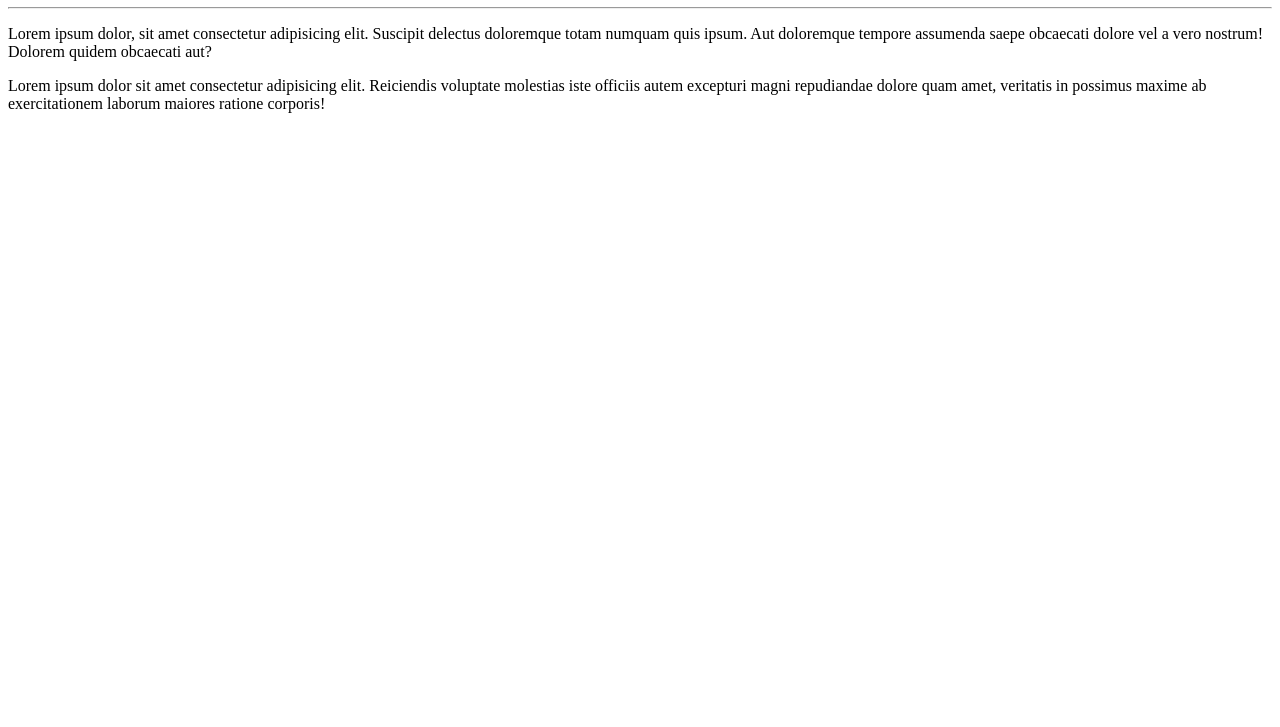
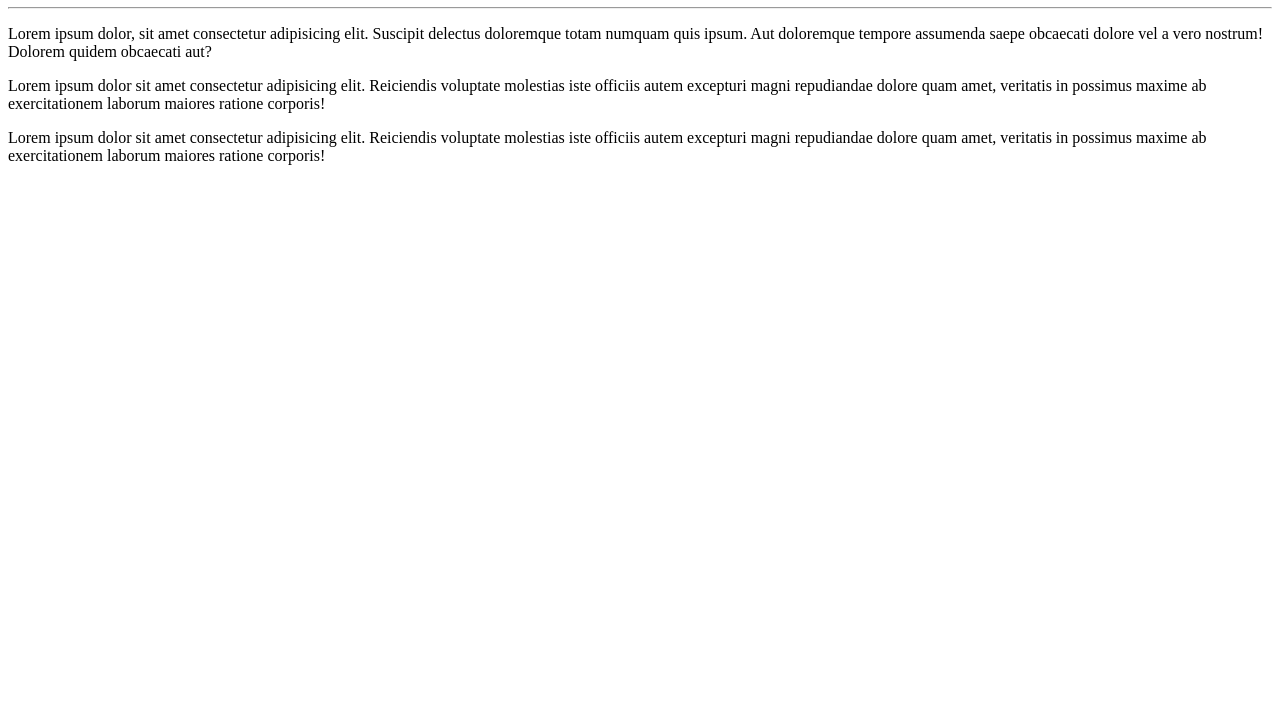
Before and after one commit to JulianoJeffsb/Ola-Mundo, a plain HTML site: page site-exemplo/index.html in a window 1280 px wide. Shown: the part 73-800 px from the top of the page. Drawn offline with Linux system fonts and the light colour scheme.

Commit message:
Update index.html
3 paragrafo

```diff
--- a/site-exemplo/index.html
+++ b/site-exemplo/index.html
@@ -10,5 +10,6 @@
    <hr>
    <p>Lorem ipsum dolor, sit amet consectetur adipisicing elit. Suscipit delectus doloremque totam numquam quis ipsum. Aut doloremque tempore assumenda saepe obcaecati dolore vel a vero nostrum! Dolorem quidem obcaecati aut?</p>
    <p>Lorem ipsum dolor sit amet consectetur adipisicing elit. Reiciendis voluptate molestias iste officiis autem excepturi magni repudiandae dolore quam amet, veritatis in possimus maxime ab exercitationem laborum maiores ratione corporis!</p>
+   <p>Lorem ipsum dolor sit amet consectetur adipisicing elit. Reiciendis voluptate molestias iste officiis autem excepturi magni repudiandae dolore quam amet, veritatis in possimus maxime ab exercitationem laborum maiores ratione corporis!</p>
 </body>
 </html>
```
